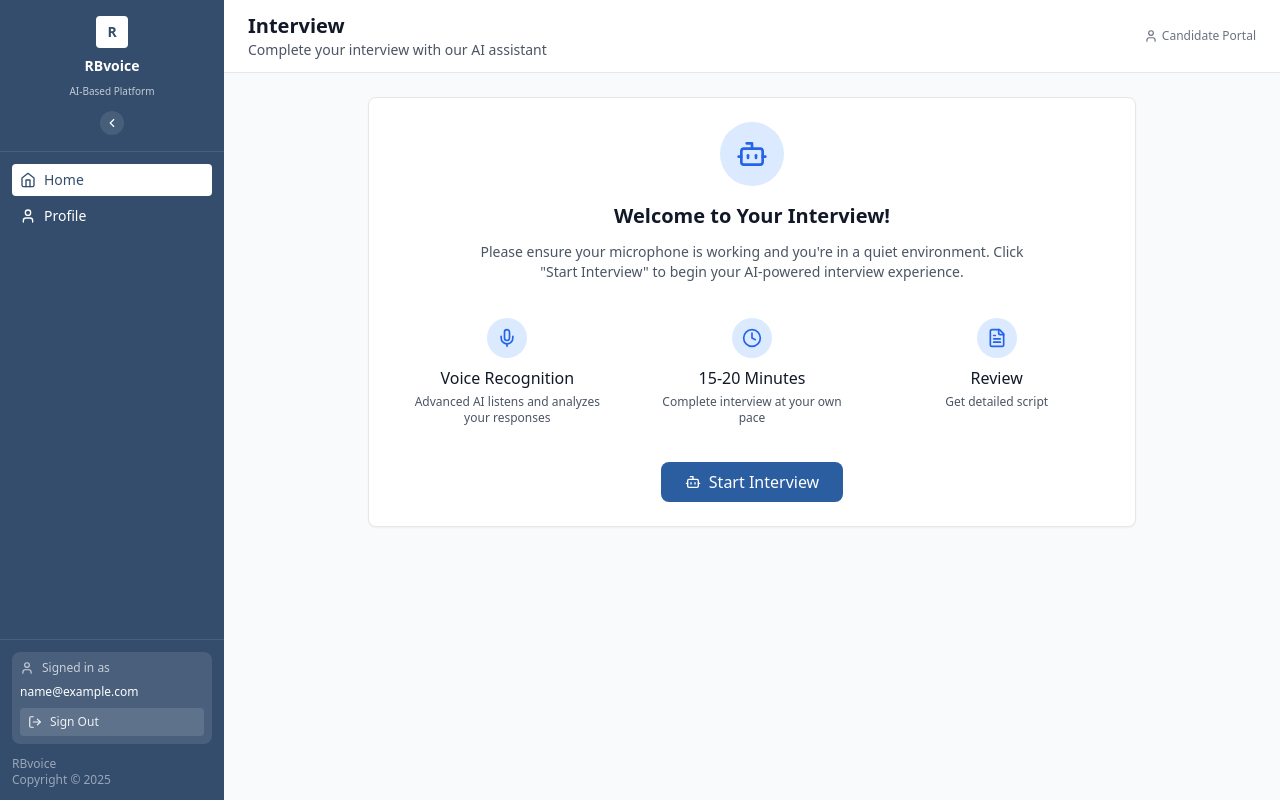
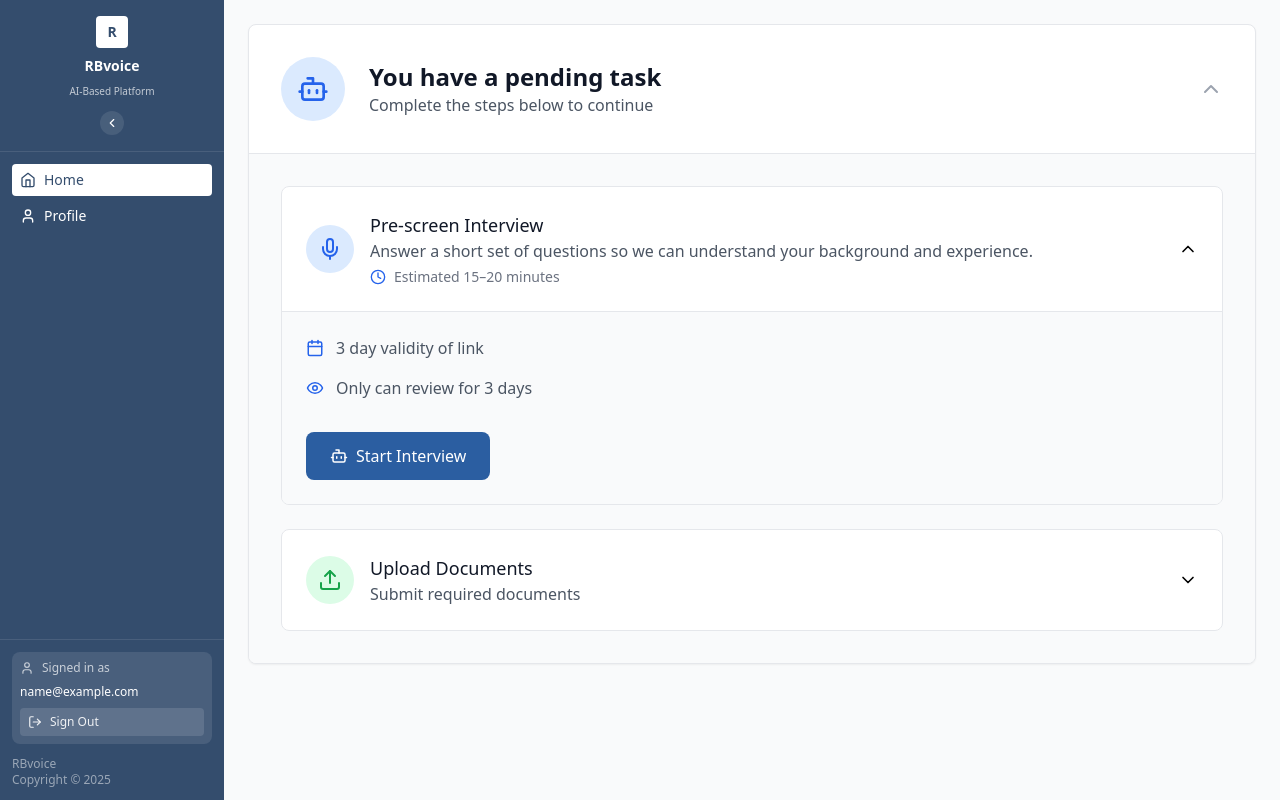
Before and after one commit to kirtisikka1211/RBvoice, a React (Vite) app: page /login in a window 1280 px wide. Both pictures are taken after typing "name@example.com", "Sample123" into the empty fields and a click on the button "Sign In". Built offline with nearby package versions, Linux system fonts and the light colour scheme.

Commit message:
changes in the landing

```diff
--- a/src/components/LandingPage.tsx
+++ b/src/components/LandingPage.tsx
@@ -1,5 +1,5 @@
-import React from 'react';
-import { Bot, Mic, Clock, FileText, CheckCircle } from 'lucide-react';
+import React, { useState } from 'react';
+import { Bot, Mic, Clock, FileText, CheckCircle, ChevronDown, ChevronUp, Upload, Calendar, Eye } from 'lucide-react';
 import { useNavigate } from 'react-router-dom';
 
 interface LandingPageProps {
@@ -8,58 +8,157 @@ interface LandingPageProps {
 
 const LandingPage: React.FC<LandingPageProps> = ({ userEmail }) => {
   const navigate = useNavigate();
+  const [isDropdownOpen, setIsDropdownOpen] = useState(true);
+  const [expandedTask, setExpandedTask] = useState<string | null>('interview');
 
   const startInterview = () => {
     navigate('/interview/idle');
   };
 
+  const toggleTask = (taskId: string) => {
+    setExpandedTask(expandedTask === taskId ? null : taskId);
+  };
+
   return (
-    <div className="max-w-3xl mx-auto">
-      <div className="bg-white rounded-lg shadow-sm border border-gray-200 p-6">
-        <div className="text-center">
-          <div className="w-16 h-16 bg-blue-100 rounded-full flex items-center justify-center mx-auto mb-4">
+    <div className="max-w-6xl mx-auto">
+      {/* Main Dropdown */}
+      <div className="bg-white rounded-lg shadow-sm border border-gray-200 overflow-hidden">
+        {/* Dropdown Header */}
+        <button
+          onClick={() => setIsDropdownOpen(!isDropdownOpen)}
+          className="w-full p-8 text-left hover:bg-gray-50 transition-colors flex items-center justify-between"
+        >
+          <div className="flex items-center space-x-6">
+            <div className="w-16 h-16 bg-blue-100 rounded-full flex items-center justify-center">
               <Bot size={32} className="text-blue-600" />
             </div>
-          <h3 className="text-xl font-semibold text-gray-900 mb-3">
-            Welcome to Your Interview!
-          </h3>
-          <p className="text-sm text-gray-600 mb-6 max-w-xl mx-auto">
-            Please ensure your microphone is working and you're in a quiet environment.
-            Click "Start Interview" to begin your AI-powered interview experience.
-          </p>
-
-          <div className="grid grid-cols-1 md:grid-cols-3 gap-4 mb-6">
-            <div className="text-center p-3">
-              <div className="w-10 h-10 bg-blue-100 rounded-full flex items-center justify-center mx-auto mb-2">
-                <Mic size={20} className="text-blue-600" />
-              </div>
-              <h4 className="font-medium text-gray-900 mb-1">Voice Recognition</h4>
-              <p className="text-xs text-gray-600">Advanced AI listens and analyzes your responses</p>
-            </div>
-            <div className="text-center p-3">
-              <div className="w-10 h-10 bg-blue-100 rounded-full flex items-center justify-center mx-auto mb-2">
-                <Clock size={20} className="text-blue-600" />
-              </div>
-              <h4 className="font-medium text-gray-900 mb-1">15-20 Minutes</h4>
-              <p className="text-xs text-gray-600">Complete interview at your own pace</p>
-            </div>
-            <div className="text-center p-3">
-              <div className="w-10 h-10 bg-blue-100 rounded-full flex items-center justify-center mx-auto mb-2">
-                <FileText size={20} className="text-blue-600" />
-              </div>
-              <h4 className="font-medium text-gray-900 mb-1">Review</h4>
-              <p className="text-xs text-gray-600">Get detailed script</p>
+            <div>
+              <h3 className="text-2xl font-semibold text-gray-900">You have a pending task</h3>
+              <p className="text-base text-gray-600">Complete the steps below to continue</p>
             </div>
           </div>
+          {isDropdownOpen ? <ChevronUp size={24} className="text-gray-400" /> : <ChevronDown size={24} className="text-gray-400" />}
+        </button>
 
+        {/* Dropdown Content */}
+        {isDropdownOpen && (
+          <div className="border-t border-gray-200 p-8 bg-gray-50">
+            <div className="space-y-6">
+              {/* Task 1: Pre-screen Interview */}
+              <div className="bg-white rounded-lg border border-gray-200 overflow-hidden">
+                <button
+                  onClick={() => toggleTask('interview')}
+                  className="w-full p-6 text-left hover:bg-gray-50 transition-colors flex items-center justify-between"
+                >
+                  <div className="flex items-center space-x-4">
+                    <div className="w-12 h-12 bg-blue-100 rounded-full flex items-center justify-center">
+                      <Mic size={24} className="text-blue-600" />
+                    </div>
+                    <div>
+                      <h4 className="text-lg font-medium text-gray-900">Pre-screen Interview</h4>
+                      <p className="text-base text-gray-600">Answer a short set of questions so we can understand your background and experience.</p>
+                      <div className="mt-1 flex items-center text-sm text-gray-500">
+                        <Clock size={16} className="mr-2 text-blue-600" />
+                        Estimated 15–20 minutes
+                      </div>
+                    </div>
+                  </div>
+                  {expandedTask === 'interview' ? <ChevronUp size={20} /> : <ChevronDown size={20} />}
+                </button>
+
+                {expandedTask === 'interview' && (
+                  <div className="border-t border-gray-200 p-6 bg-gray-50">
+                    <div className="space-y-4">
+
+                      <div className="flex items-center space-x-3 text-base text-gray-600">
+                        <Calendar size={18} className="text-blue-600" />
+                        <span>3 day validity of link</span>
+                      </div>
+                      <div className="flex items-center space-x-3 text-base text-gray-600">
+                        <Eye size={18} className="text-blue-600" />
+                        <span>Only can review for 3 days</span>
+                      </div>
+                      <div className="pt-4">
                         <button
                           onClick={startInterview}
-            className="bg-[#2B5EA1] hover:bg-[#244E85] text-white px-6 py-2 rounded-lg font-medium transition-colors flex items-center space-x-2 mx-auto"
+                          className="bg-[#2B5EA1] hover:bg-[#244E85] text-white px-6 py-3 rounded-lg font-medium transition-colors flex items-center space-x-2 text-base"
                         >
-            <Bot size={16} />
+                          <Bot size={18} />
                           <span>Start Interview</span>
                         </button>
                       </div>
+                    </div>
+                  </div>
+                )}
+              </div>
+
+              {/* Task 2: Upload Documents */}
+              <div className="bg-white rounded-lg border border-gray-200 overflow-hidden">
+                <button
+                  onClick={() => toggleTask('documents')}
+                  className="w-full p-6 text-left hover:bg-gray-50 transition-colors flex items-center justify-between"
+                >
+                  <div className="flex items-center space-x-4">
+                    <div className="w-12 h-12 bg-green-100 rounded-full flex items-center justify-center">
+                      <Upload size={24} className="text-green-600" />
+                    </div>
+                    <div>
+                      <h4 className="text-lg font-medium text-gray-900">Upload Documents</h4>
+                      <p className="text-base text-gray-600">Submit required documents</p>
+                    </div>
+                  </div>
+                  {expandedTask === 'documents' ? <ChevronUp size={20} /> : <ChevronDown size={20} />}
+                </button>
+
+                {expandedTask === 'documents' && (
+                  <div className="border-t border-gray-200 p-6 bg-gray-50">
+                    <div className="space-y-4">
+                      <div className="text-base text-gray-600">
+                        <p>Please upload the following documents:</p>
+                        <ul className="mt-3 space-y-2 ml-4">
+                          <li>• Resume/CV</li>
+                          <li>• Cover Letter</li>
+                          <li>• Portfolio (if applicable)</li>
+                        </ul>
+                      </div>
+                      <div className="pt-4">
+                        <button className="bg-green-600 hover:bg-green-700 text-white px-6 py-3 rounded-lg font-medium transition-colors flex items-center space-x-2 text-base">
+                          <Upload size={18} />
+                          <span>Upload Documents</span>
+                        </button>
+                      </div>
+                    </div>
+                  </div>
+                )}
+              </div>
+
+              {/* Tips / Reduce vacancy */}
+              {/* <div className="grid grid-cols-1 md:grid-cols-3 gap-4 bg-white rounded-lg border border-gray-200 p-4"> */}
+                {/* <div className="flex items-start space-x-3">
+                  <CheckCircle size={18} className="text-green-600 mt-0.5" />
+                  <div>
+                    <div className="font-medium text-gray-900">Quiet environment</div>
+                    <div className="text-sm text-gray-600">Find a calm place to record without interruptions.</div>
+                  </div>
+                </div>
+                <div className="flex items-start space-x-3">
+                  <CheckCircle size={18} className="text-green-600 mt-0.5" />
+                  <div>
+                    <div className="font-medium text-gray-900">Stable internet</div>
+                    <div className="text-sm text-gray-600">Ensure your connection is reliable during the interview.</div>
+                  </div>
+                </div>
+                <div className="flex items-start space-x-3">
+                  <CheckCircle size={18} className="text-green-600 mt-0.5" />
+                  <div>
+                    <div className="font-medium text-gray-900">Working microphone</div>
+                    <div className="text-sm text-gray-600">Test your mic and speak clearly and naturally.</div>
+                  </div> */}
+                {/* </div> */}
+              </div>
+            </div>
+          // </div>
+        )}
       </div>
     </div>
   );
--- a/src/components/Layout.tsx
+++ b/src/components/Layout.tsx
@@ -111,22 +111,6 @@ const Layout: React.FC<LayoutProps> = ({ children, userEmail, onLogout }) => {
 
       {/* Main Content */}
       <div className="flex-1 flex flex-col h-full overflow-hidden">
-        {/* Header */}
-        <div className="bg-white border-b border-gray-200 px-4 md:px-6 py-3">
-          <div className="flex items-center justify-between">
-            <div>
-              <h2 className="text-xl font-semibold text-gray-900">Interview</h2>
-              <p className="text-sm text-gray-600">Complete your interview with our AI assistant</p>
-            </div>
-            <div className="flex items-center space-x-3">
-              <div className="flex items-center space-x-1 text-xs text-gray-500">
-                <User size={14} />
-                <span>Candidate Portal</span>
-              </div>
-            </div>
-          </div>
-        </div>
-
         {/* Content */}
         <div className="flex-1 p-6 overflow-y-auto">{children}</div>
       </div>
--- /dev/null
+++ b/src/components/PendingTaskPage.tsx
@@ -0,0 +1,40 @@
+import React, { useEffect } from 'react';
+import { Clock } from 'lucide-react';
+import { useNavigate } from 'react-router-dom';
+
+interface PendingTaskPageProps {
+  userEmail: string;
+}
+
+const PendingTaskPage: React.FC<PendingTaskPageProps> = ({ userEmail }) => {
+  const navigate = useNavigate();
+
+  useEffect(() => {
+    const timeout = setTimeout(() => {
+      if (userEmail) {
+        navigate('/interview/idle');
+      } else {
+        navigate('/login');
+      }
+    }, 1500);
+    return () => clearTimeout(timeout);
+  }, [navigate, userEmail]);
+
+  return (
+    <div className="min-h-screen bg-gradient-to-br from-blue-50 to-blue-100 flex items-center justify-center p-4">
+      <div className="bg-white rounded-xl shadow-xl border border-gray-200 p-6 w-full max-w-md text-center">
+        <div className="w-14 h-14 rounded-full flex items-center justify-center mx-auto mb-3" style={{ backgroundColor: 'rgba(43, 94, 161, 0.12)' }}>
+          <Clock size={24} className="text-blue-600" />
+        </div>
+        <h2 className="text-xl font-semibold text-gray-900 mb-1">You have a pending task</h2>
+        <p className="text-sm text-gray-600 mb-4">Redirecting you {userEmail ? 'to your interview' : 'to sign in'}...</p>
+        <div className="flex items-center justify-center space-x-2 text-blue-600">
+          <div className="w-4 h-4 border-2 border-current border-t-transparent rounded-full animate-spin" />
+          <span className="text-sm">Please wait</span>
+        </div>
+      </div>
+    </div>
+  );
+};
+
+export default PendingTaskPage;
```
Lines whose indentation alone changed are shown as unchanged.
